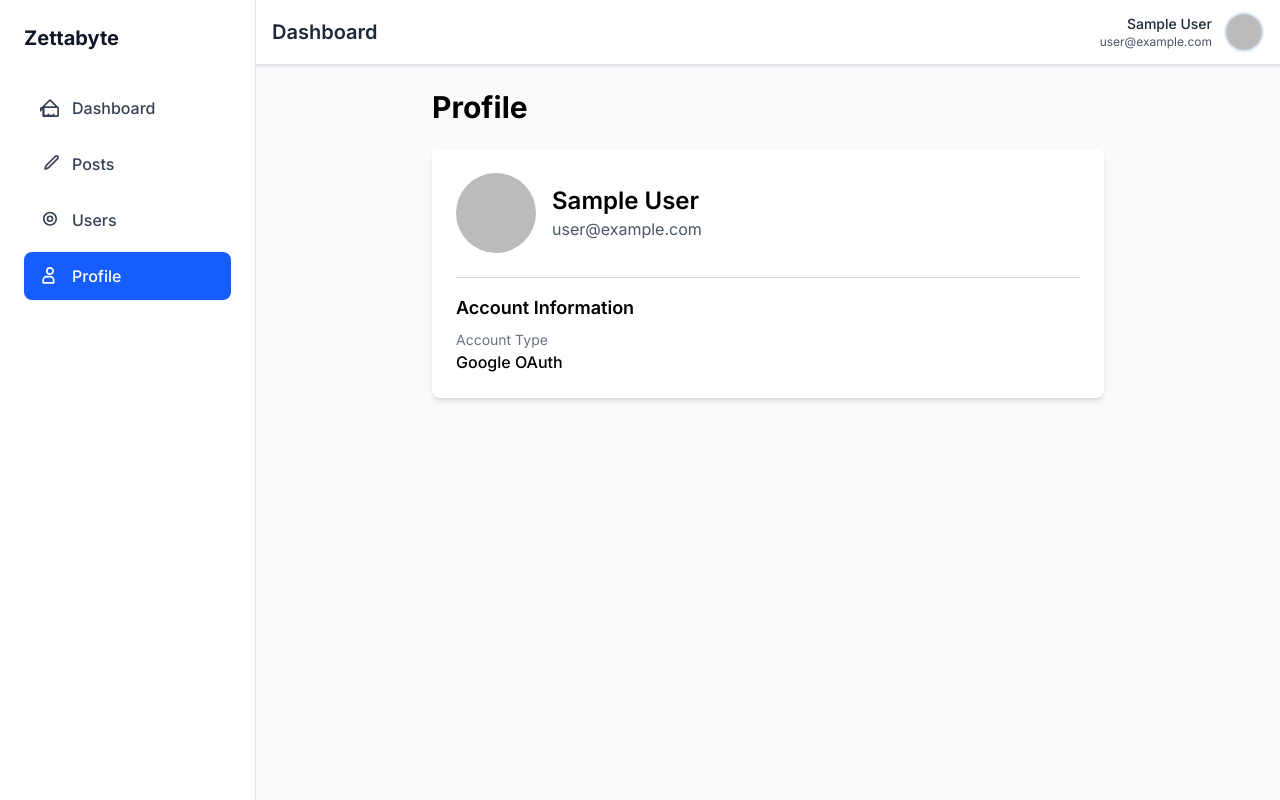
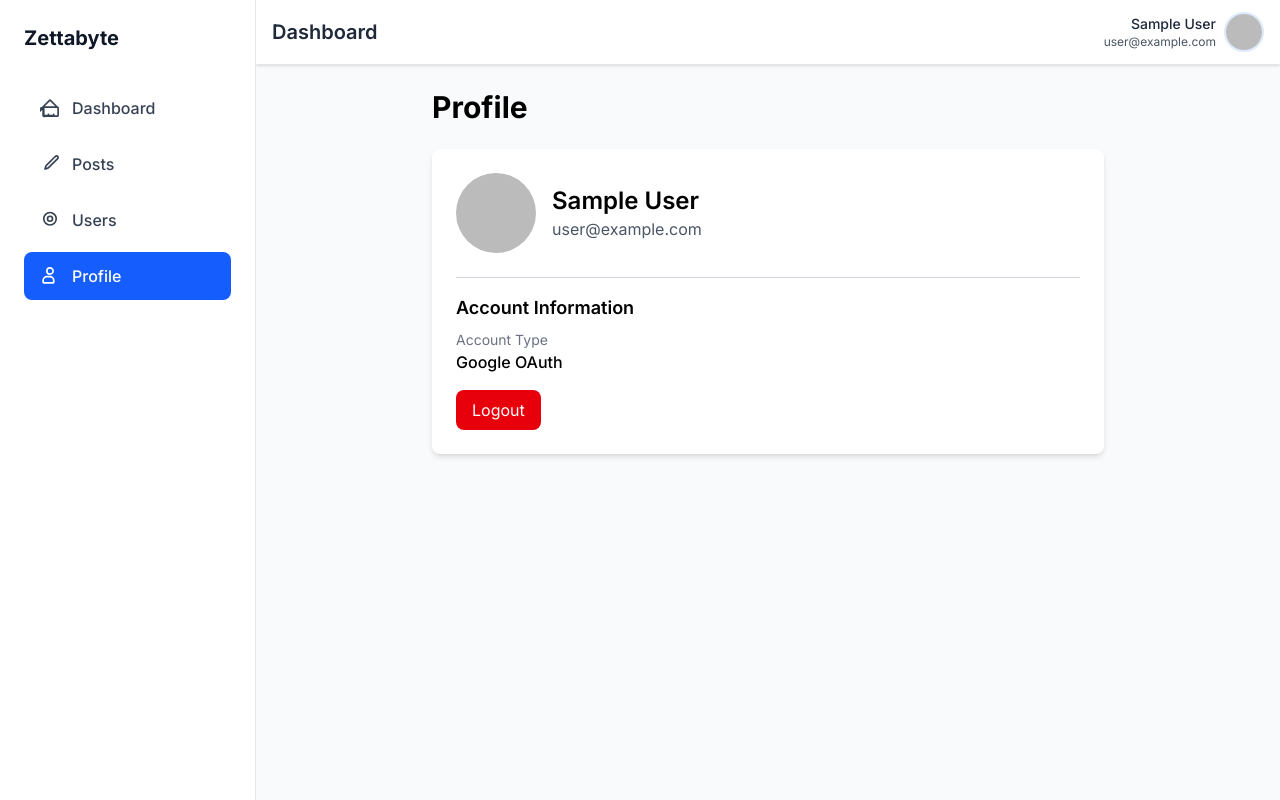
Before and after one commit to cssmh/zettabyte-frontend, a Next.js app: page /profile in a window 1280 px wide. Built offline with nearby package versions, Linux system fonts and the light colour scheme; no server answers; sample sign-in values are in the browser's storage.

Commit message:
sidebar always show profile route and header name and email

```diff
--- a/src/app/profile/page.tsx
+++ b/src/app/profile/page.tsx
@@ -1,6 +1,6 @@
 /* eslint-disable @next/next/no-img-element */
 "use client";
-import { useSession } from "next-auth/react";
+import { useSession, signOut } from "next-auth/react";
 import { useRouter } from "next/navigation";
 import { useEffect } from "react";
 import { motion } from "framer-motion";
@@ -23,9 +23,7 @@ export default function Profile() {
     );
   }
 
-  if (!session) {
-    return null;
-  }
+  if (!session) return null;
 
   return (
     <motion.div
@@ -33,7 +31,7 @@ export default function Profile() {
       animate={{ opacity: 1, y: 0 }}
       className="max-w-2xl mx-auto text-black"
     >
-      <h1 className="text-3xl font-bold mb-6 text-balance">Profile</h1>
+      <h1 className="text-3xl font-bold mb-6">Profile</h1>
       <div className="bg-white rounded-lg shadow-md p-4 md:p-6">
         <div className="flex flex-col sm:flex-row items-center mb-6">
           <img
@@ -46,7 +44,8 @@ export default function Profile() {
             <p className="text-gray-600">{session.user?.email}</p>
           </div>
         </div>
-        <div className="border-t pt-4 border-gray-300">
+
+        <div className="border-t pt-4 border-gray-300 mb-4">
           <h3 className="text-lg font-semibold mb-2">Account Information</h3>
           <div className="grid grid-cols-1 sm:grid-cols-2 gap-4">
             <div>
@@ -55,6 +54,13 @@ export default function Profile() {
             </div>
           </div>
         </div>
+
+        <button
+          onClick={() => signOut({ callbackUrl: "/auth/signin" })}
+          className="px-4 py-2 bg-red-600 cursor-pointer text-white rounded-lg hover:bg-red-700"
+        >
+          Logout
+        </button>
       </div>
     </motion.div>
   );
--- a/src/components/Header.tsx
+++ b/src/components/Header.tsx
@@ -1,9 +1,27 @@
 /* eslint-disable @next/next/no-img-element */
 "use client";
-import { useSession } from "next-auth/react";
+import { useSession, signOut } from "next-auth/react";
+import { useState, useRef, useEffect } from "react";
 
 const Header = ({ onMenuClick }: { onMenuClick: () => void }) => {
   const { data: session } = useSession();
+  const [open, setOpen] = useState(false);
+  const dropdownRef = useRef<HTMLDivElement>(null);
+
+  // Close dropdown on outside click
+  useEffect(() => {
+    const handleClickOutside = (event: MouseEvent) => {
+      if (
+        dropdownRef.current &&
+        !dropdownRef.current.contains(event.target as Node)
+      ) {
+        setOpen(false);
+      }
+    };
+    document.addEventListener("mousedown", handleClickOutside);
+    return () => document.removeEventListener("mousedown", handleClickOutside);
+  }, []);
+
   return (
     <header className="bg-white shadow-sm px-4 py-3 flex items-center justify-between border-b border-gray-200">
       <div className="flex items-center">
@@ -30,18 +48,36 @@ const Header = ({ onMenuClick }: { onMenuClick: () => void }) => {
       </div>
 
       {session && (
-        <div className="flex items-center space-x-3">
+        <div className="relative" ref={dropdownRef}>
+          <button
+            onClick={() => setOpen(!open)}
+            className="flex cursor-pointer items-center space-x-2"
+          >
             <div className="hidden md:flex flex-col text-right">
               <span className="text-sm font-medium text-gray-800">
                 {session.user?.name}
               </span>
-            <span className="text-xs text-gray-600">{session.user?.email}</span>
+              <span className="text-xs text-gray-600">
+                {session.user?.email}
+              </span>
             </div>
             <img
               src={session.user?.image || "/default-avatar.png"}
               alt={session.user?.name || "User"}
               className="w-10 h-10 rounded-full object-cover border-2 border-blue-100"
             />
+          </button>
+
+          {open && (
+            <div className="absolute right-0 mt-2 w-40 bg-white shadow-lg rounded-md border border-gray-200 overflow-hidden z-50">
+              <button
+                onClick={() => signOut({ callbackUrl: "/auth/signin" })}
+                className="w-full text-left cursor-pointer px-4 py-2 text-sm text-gray-700 hover:bg-gray-100"
+              >
+                Logout
+              </button>
+            </div>
+          )}
         </div>
       )}
     </header>
--- a/src/components/Sidebar.tsx
+++ b/src/components/Sidebar.tsx
@@ -2,7 +2,7 @@
 import { motion, AnimatePresence } from "framer-motion";
 import Link from "next/link";
 import { usePathname } from "next/navigation";
-import { useSession } from "next-auth/react";
+// import { useSession } from "next-auth/react";
 import { useEffect, useRef, useState } from "react";
 
 const menuItems = [
@@ -107,7 +107,7 @@ export default function Sidebar({
   setMobileOpen: (v: boolean) => void;
 }) {
   const pathname = usePathname();
-  const { data: session } = useSession();
+  // const { data: session } = useSession();
   const sidebarRef = useRef<HTMLDivElement>(null);
   const [isDesktop, setIsDesktop] = useState(false);
 
@@ -135,8 +135,8 @@ export default function Sidebar({
     return () => document.removeEventListener("mousedown", handleClick);
   }, [isMobileOpen, setMobileOpen]);
 
-  const navItems = [...menuItems];
-  if (session) navItems.push(profileItem);
+  const navItems = [...menuItems, profileItem];
+  // if (session) navItems.push(profileItem);
 
   return (
     <>
```
Lines whose indentation alone changed are shown as unchanged.
